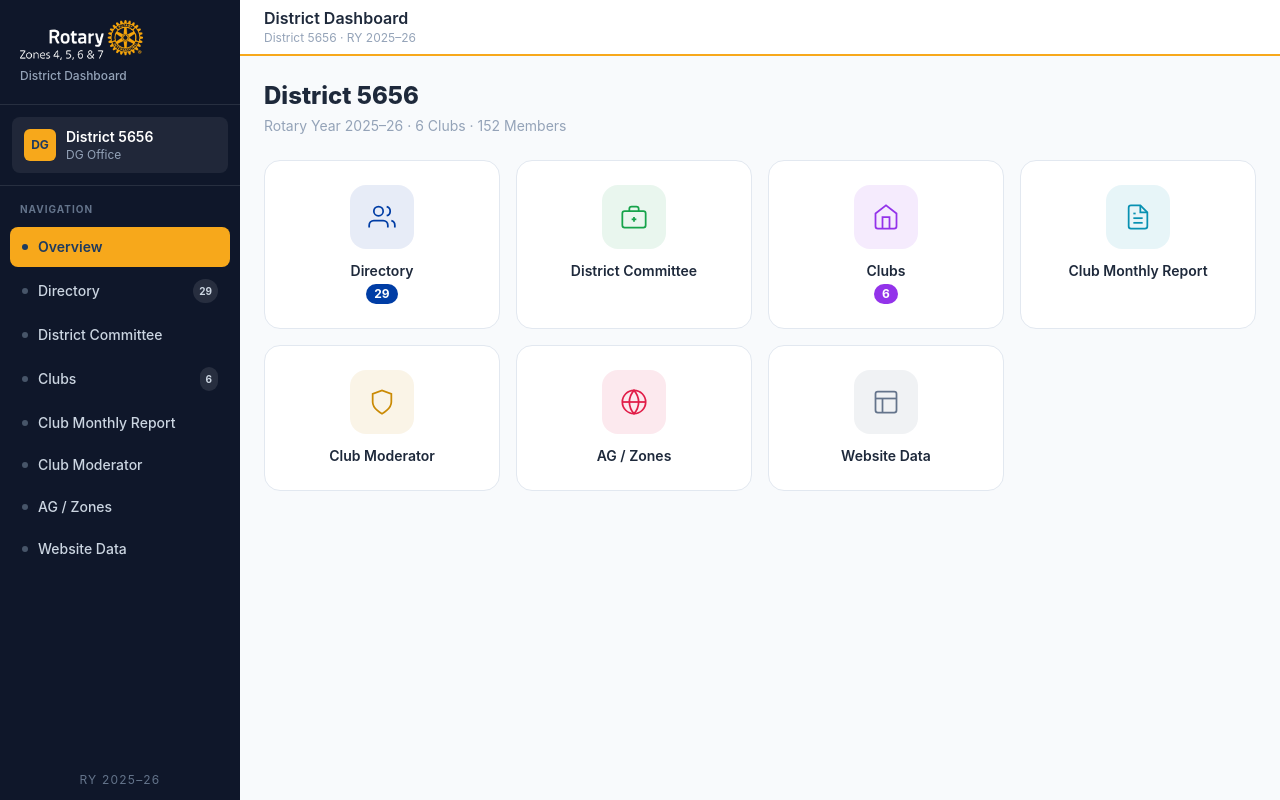
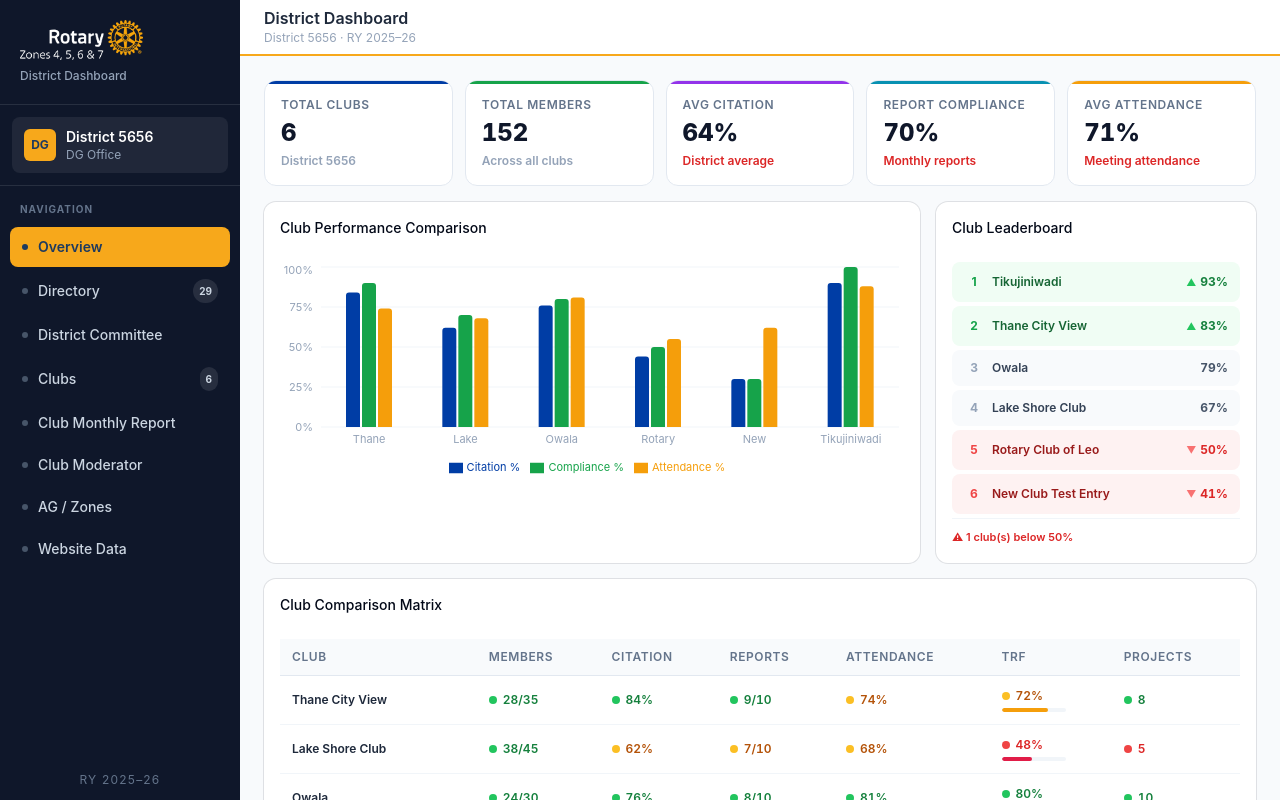
Before and after one commit to webteam-96/AG_module, a React (Vite) app: page /districtdashboard/overview in a window 1280 px wide. Built offline with nearby package versions, Linux system fonts and the light colour scheme.

Commit message:
feat(district): redesign Overview as analytics command center with bar chart, leaderboard, and RAG matrix

```diff
--- a/src/modules/district/pages/Overview.jsx
+++ b/src/modules/district/pages/Overview.jsx
@@ -1,102 +1,220 @@
+// src/modules/district/pages/Overview.jsx
 import { useNavigate } from 'react-router-dom'
+import {
+  BarChart, Bar, XAxis, YAxis, CartesianGrid,
+  Tooltip, ResponsiveContainer, Legend,
+} from 'recharts'
+import { Card, CardContent, CardHeader, CardTitle } from '@/components/ui/card'
+import StatCard from '../../club/components/StatCard'
+import { CLUB_ANALYTICS } from '../data/analyticsData'
 
-const MODULES = [
-  {
-    label: 'Directory', badge: 29, route: '/districtdashboard/directory', color: '#003DA5',
-    icon: (
-      <svg width="28" height="28" fill="none" stroke="currentColor" strokeWidth="1.5" viewBox="0 0 24 24">
-        <path d="M17 21v-2a4 4 0 0 0-4-4H5a4 4 0 0 0-4 4v2"/><circle cx="9" cy="7" r="4"/>
-        <path d="M23 21v-2a4 4 0 0 0-3-3.87"/><path d="M16 3.13a4 4 0 0 1 0 7.75"/>
-      </svg>
-    ),
-  },
-  {
-    label: 'District Committee', badge: null, route: '/districtdashboard/committee', color: '#16a34a',
-    icon: (
-      <svg width="28" height="28" fill="none" stroke="currentColor" strokeWidth="1.5" viewBox="0 0 24 24">
-        <rect x="2" y="7" width="20" height="14" rx="2"/><path d="M16 7V5a2 2 0 0 0-2-2h-4a2 2 0 0 0-2 2v2"/>
-        <line x1="12" y1="12" x2="12" y2="16"/><line x1="10" y1="14" x2="14" y2="14"/>
-      </svg>
-    ),
-  },
-  {
-    label: 'Clubs', badge: 6, route: '/districtdashboard/clubs', color: '#9333ea',
-    icon: (
-      <svg width="28" height="28" fill="none" stroke="currentColor" strokeWidth="1.5" viewBox="0 0 24 24">
-        <path d="M3 9l9-7 9 7v11a2 2 0 0 1-2 2H5a2 2 0 0 1-2-2z"/><polyline points="9 22 9 12 15 12 15 22"/>
-      </svg>
-    ),
-  },
-  {
-    label: 'Club Monthly Report', badge: null, route: '/districtdashboard/monthly-report', color: '#0891b2',
-    icon: (
-      <svg width="28" height="28" fill="none" stroke="currentColor" strokeWidth="1.5" viewBox="0 0 24 24">
-        <path d="M14 2H6a2 2 0 0 0-2 2v16a2 2 0 0 0 2 2h12a2 2 0 0 0 2-2V8z"/>
-        <polyline points="14 2 14 8 20 8"/><line x1="16" y1="13" x2="8" y2="13"/>
-        <line x1="16" y1="17" x2="8" y2="17"/><polyline points="10 9 9 9 8 9"/>
-      </svg>
-    ),
-  },
-  {
-    label: 'Club Moderator', badge: null, route: '/districtdashboard/moderator', color: '#ca8a04',
-    icon: (
-      <svg width="28" height="28" fill="none" stroke="currentColor" strokeWidth="1.5" viewBox="0 0 24 24">
-        <path d="M12 22s8-4 8-10V5l-8-3-8 3v7c0 6 8 10 8 10z"/>
-      </svg>
-    ),
-  },
-  {
-    label: 'AG / Zones', badge: null, route: '/districtdashboard/ag', color: '#e11d48',
-    icon: (
-      <svg width="28" height="28" fill="none" stroke="currentColor" strokeWidth="1.5" viewBox="0 0 24 24">
-        <circle cx="12" cy="12" r="10"/><line x1="2" y1="12" x2="22" y2="12"/>
-        <path d="M12 2a15.3 15.3 0 0 1 4 10 15.3 15.3 0 0 1-4 10 15.3 15.3 0 0 1-4-10 15.3 15.3 0 0 1 4-10z"/>
-      </svg>
-    ),
-  },
-  {
-    label: 'Website Data', badge: null, route: '/districtdashboard/website-data', color: '#64748b',
-    icon: (
-      <svg width="28" height="28" fill="none" stroke="currentColor" strokeWidth="1.5" viewBox="0 0 24 24">
-        <rect x="3" y="3" width="18" height="18" rx="2"/><path d="M3 9h18"/><path d="M9 21V9"/>
-      </svg>
-    ),
-  },
+// ─── RAG helpers ────────────────────────────────────────────────────────────
+function rag(pct) {
+  if (pct > 75) return 'green'
+  if (pct >= 50) return 'amber'
+  return 'red'
+}
+
+const RAG = {
+  green: { dot: 'bg-green-500', text: 'text-green-700' },
+  amber: { dot: 'bg-amber-400', text: 'text-amber-700' },
+  red:   { dot: 'bg-red-500',   text: 'text-red-600'   },
+}
+
+function RagCell({ pct, label }) {
+  const s = RAG[rag(pct)]
+  return (
+    <div className="flex items-center gap-1.5">
+      <span className={`w-2 h-2 rounded-full flex-shrink-0 ${s.dot}`} />
+      <span className={`text-xs font-semibold tabular-nums ${s.text}`}>{label}</span>
+    </div>
+  )
+}
+
+// ─── Derived data (computed once at module level) ────────────────────────────
+const enriched = CLUB_ANALYTICS.map(c => ({
+  ...c,
+  citationPct:   Math.round((c.citationScore   / c.citationMax)    * 100),
+  compliancePct: Math.round((c.reportsSubmitted / c.reportsTotal)   * 100),
+  memberPct:     Math.round((c.members          / c.memberTarget)   * 100),
+  trfPct:        Math.round((c.trfRaised        / c.trfGoal)        * 100),
+}))
+
+const withComposite = enriched.map(c => ({
+  ...c,
+  composite: Math.round((c.citationPct + c.compliancePct + c.avgAttendance) / 3),
+}))
+
+const ranked = [...withComposite].sort((a, b) => b.composite - a.composite)
+
+const avgOf = key => Math.round(withComposite.reduce((s, c) => s + c[key], 0) / withComposite.length)
+const avgCitation   = avgOf('citationPct')
+const avgCompliance = avgOf('compliancePct')
+const avgAttendance = avgOf('avgAttendance')
+const totalMembers  = CLUB_ANALYTICS.reduce((s, c) => s + c.members, 0)
+const avgProjects   = avgOf('serviceProjects')
+
+const chartData = withComposite.map(c => ({
+  name:           c.name.split(' ')[0],
+  'Citation %':   c.citationPct,
+  'Compliance %': c.compliancePct,
+  'Attendance %': c.avgAttendance,
+}))
+
+// ─── Quick access nav ────────────────────────────────────────────────────────
+const QUICK_ACCESS = [
+  { label: 'Directory',      badge: 29,   route: '/districtdashboard/directory'      },
+  { label: 'Committee',      badge: null, route: '/districtdashboard/committee'      },
+  { label: 'Clubs',          badge: 6,    route: '/districtdashboard/clubs'          },
+  { label: 'Monthly Report', badge: null, route: '/districtdashboard/monthly-report' },
+  { label: 'Moderator',      badge: null, route: '/districtdashboard/moderator'      },
+  { label: 'AG / Zones',     badge: null, route: '/districtdashboard/ag'             },
+  { label: 'Website Data',   badge: null, route: '/districtdashboard/website-data'   },
 ]
 
+// ─── Component ───────────────────────────────────────────────────────────────
 export default function DistrictOverview() {
   const navigate = useNavigate()
 
   return (
-    <div className="space-y-6">
-      {/* Header */}
-      <div>
-        <h1 className="text-2xl font-extrabold text-slate-800">District 5656</h1>
-        <p className="text-slate-400 text-sm mt-1">Rotary Year 2025–26 · 6 Clubs · 152 Members</p>
+    <div className="space-y-4">
+
+      {/* KPI Strip */}
+      <div className="grid grid-cols-2 sm:grid-cols-3 xl:grid-cols-5 gap-3">
+        <StatCard label="Total Clubs"       value={CLUB_ANALYTICS.length} sub="District 5656"      subColor="muted" accent="#003DA5" />
+        <StatCard label="Total Members"     value={totalMembers}           sub="Across all clubs"   subColor="muted" accent="#16a34a" />
+        <StatCard label="Avg Citation"      value={`${avgCitation}%`}      sub="District average"   subColor={avgCitation   > 75 ? 'up' : 'down'} accent="#9333ea" />
+        <StatCard label="Report Compliance" value={`${avgCompliance}%`}    sub="Monthly reports"    subColor={avgCompliance > 75 ? 'up' : 'down'} accent="#0891b2" />
+        <StatCard label="Avg Attendance"    value={`${avgAttendance}%`}    sub="Meeting attendance" subColor={avgAttendance > 75 ? 'up' : 'down'} accent="#f59e0b" />
       </div>
 
-      {/* Module tiles */}
-      <div className="grid grid-cols-2 sm:grid-cols-3 xl:grid-cols-4 gap-4">
-        {MODULES.map(({ label, badge, route, color, icon }) => (
-          <button
-            key={route}
-            onClick={() => navigate(route)}
-            className="bg-white rounded-2xl border border-slate-200 p-6 flex flex-col items-center gap-3 hover:shadow-md hover:border-slate-300 transition-all text-center group"
-          >
-            <div className="w-16 h-16 rounded-2xl flex items-center justify-center transition-transform group-hover:scale-110"
-              style={{ backgroundColor: color + '18', color }}>
-              {icon}
-            </div>
-            <div>
-              <p className="text-sm font-semibold text-slate-800 leading-snug">{label}</p>
+      {/* Chart + Leaderboard */}
+      <div className="grid grid-cols-1 xl:grid-cols-3 gap-4">
+
+        {/* Grouped bar chart */}
+        <Card className="xl:col-span-2">
+          <CardHeader className="pb-2">
+            <CardTitle className="text-sm">Club Performance Comparison</CardTitle>
+          </CardHeader>
+          <CardContent className="pt-0">
+            <ResponsiveContainer width="100%" height={220}>
+              <BarChart data={chartData} barSize={14} barGap={2}>
+                <CartesianGrid vertical={false} stroke="#f1f5f9" />
+                <XAxis dataKey="name" tick={{ fontSize: 11, fill: '#94a3b8' }} axisLine={false} tickLine={false} />
+                <YAxis domain={[0, 100]} tick={{ fontSize: 11, fill: '#94a3b8' }} axisLine={false} tickLine={false} unit="%" width={36} />
+                <Tooltip formatter={(v, n) => [`${v}%`, n]} contentStyle={{ fontSize: 12, borderRadius: 6 }} />
+                <Legend wrapperStyle={{ fontSize: 11 }} />
+                <Bar dataKey="Citation %"    fill="#003DA5" radius={[3,3,0,0]} />
+                <Bar dataKey="Compliance %"  fill="#16a34a" radius={[3,3,0,0]} />
+                <Bar dataKey="Attendance %"  fill="#f59e0b" radius={[3,3,0,0]} />
+              </BarChart>
+            </ResponsiveContainer>
+          </CardContent>
+        </Card>
+
+        {/* Leaderboard */}
+        <Card>
+          <CardHeader className="pb-2">
+            <CardTitle className="text-sm">Club Leaderboard</CardTitle>
+          </CardHeader>
+          <CardContent className="pt-0 space-y-1">
+            {ranked.map((c, i) => {
+              const isTop    = i < 2
+              const isBottom = i >= ranked.length - 2
+              return (
+                <div key={c.id}
+                  className={`flex items-center justify-between px-3 py-2.5 rounded-lg ${
+                    isTop ? 'bg-green-50' : isBottom ? 'bg-red-50' : 'bg-slate-50'
+                  }`}>
+                  <div className="flex items-center gap-2 min-w-0">
+                    <span className={`text-xs font-bold w-5 text-center flex-shrink-0 ${
+                      isTop ? 'text-green-600' : isBottom ? 'text-red-500' : 'text-slate-400'
+                    }`}>{i + 1}</span>
+                    <span className={`text-xs font-semibold truncate ${
+                      isTop ? 'text-green-800' : isBottom ? 'text-red-800' : 'text-slate-700'
+                    }`}>{c.name}</span>
+                  </div>
+                  <div className="flex items-center gap-1 flex-shrink-0">
+                    {isTop    && <span className="text-green-500 text-[10px]">▲</span>}
+                    {isBottom && <span className="text-red-400 text-[10px]">▼</span>}
+                    <span className={`text-xs font-bold tabular-nums ${
+                      isTop ? 'text-green-700' : isBottom ? 'text-red-600' : 'text-slate-600'
+                    }`}>{c.composite}%</span>
+                  </div>
+                </div>
+              )
+            })}
+            {ranked.filter(c => c.composite < 50).length > 0 && (
+              <div className="mt-2 pt-2 border-t border-slate-100">
+                <p className="text-[11px] font-semibold text-red-600">
+                  ⚠ {ranked.filter(c => c.composite < 50).length} club(s) below 50%
+                </p>
+              </div>
+            )}
+          </CardContent>
+        </Card>
+      </div>
+
+      {/* Comparison Matrix */}
+      <Card>
+        <CardHeader className="pb-2">
+          <CardTitle className="text-sm">Club Comparison Matrix</CardTitle>
+        </CardHeader>
+        <CardContent className="pt-0">
+          <div className="overflow-x-auto">
+            <table className="w-full text-sm border-collapse">
+              <thead>
+                <tr className="bg-slate-50 border-b border-slate-200">
+                  {['Club','Members','Citation','Reports','Attendance','TRF','Projects'].map(h => (
+                    <th key={h} className="text-left text-xs font-semibold text-slate-500 uppercase tracking-wider px-3 py-2.5 whitespace-nowrap">{h}</th>
+                  ))}
+                </tr>
+              </thead>
+              <tbody className="divide-y divide-slate-100">
+                {withComposite.map(c => {
+                  const projPct = c.serviceProjects >= avgProjects ? 100
+                    : c.serviceProjects >= avgProjects * 0.8 ? 65
+                    : 40
+                  const trfColor = c.trfPct > 75 ? '#16a34a' : c.trfPct >= 50 ? '#f59e0b' : '#e11d48'
+                  return (
+                    <tr key={c.id} className="hover:bg-slate-50">
+                      <td className="px-3 py-3 font-semibold text-slate-800 text-xs whitespace-nowrap">{c.name}</td>
+                      <td className="px-3 py-3"><RagCell pct={c.memberPct}     label={`${c.members}/${c.memberTarget}`} /></td>
+                      <td className="px-3 py-3"><RagCell pct={c.citationPct}   label={`${c.citationPct}%`} /></td>
+                      <td className="px-3 py-3"><RagCell pct={c.compliancePct} label={`${c.reportsSubmitted}/${c.reportsTotal}`} /></td>
+                      <td className="px-3 py-3"><RagCell pct={c.avgAttendance} label={`${c.avgAttendance}%`} /></td>
+                      <td className="px-3 py-3">
+                        <RagCell pct={c.trfPct} label={`${c.trfPct}%`} />
+                        <div className="h-1 bg-slate-100 rounded-full overflow-hidden w-16 mt-1">
+                          <div className="h-full rounded-full" style={{ width: `${c.trfPct}%`, backgroundColor: trfColor }} />
+                        </div>
+                      </td>
+                      <td className="px-3 py-3"><RagCell pct={projPct} label={String(c.serviceProjects)} /></td>
+                    </tr>
+                  )
+                })}
+              </tbody>
+            </table>
+          </div>
+        </CardContent>
+      </Card>
+
+      {/* Quick Access Strip */}
+      <div>
+        <p className="text-[10px] font-bold text-slate-400 uppercase tracking-widest mb-2">Quick Access</p>
+        <div className="flex flex-wrap gap-2">
+          {QUICK_ACCESS.map(({ label, badge, route }) => (
+            <button key={route} onClick={() => navigate(route)}
+              className="flex items-center gap-1.5 border border-slate-200 rounded-full px-3 py-1.5 text-xs font-medium text-slate-600 hover:bg-slate-50 hover:border-slate-300 transition-colors">
+              {label}
               {badge != null && (
-                <span className="inline-block mt-1 text-xs font-bold px-2 py-0.5 rounded-full text-white"
-                  style={{ backgroundColor: color }}>{badge}</span>
+                <span className="bg-slate-100 text-slate-600 text-[10px] font-bold px-1.5 py-0.5 rounded-full">{badge}</span>
               )}
-            </div>
-          </button>
-        ))}
+            </button>
+          ))}
+        </div>
       </div>
+
     </div>
   )
 }
```
